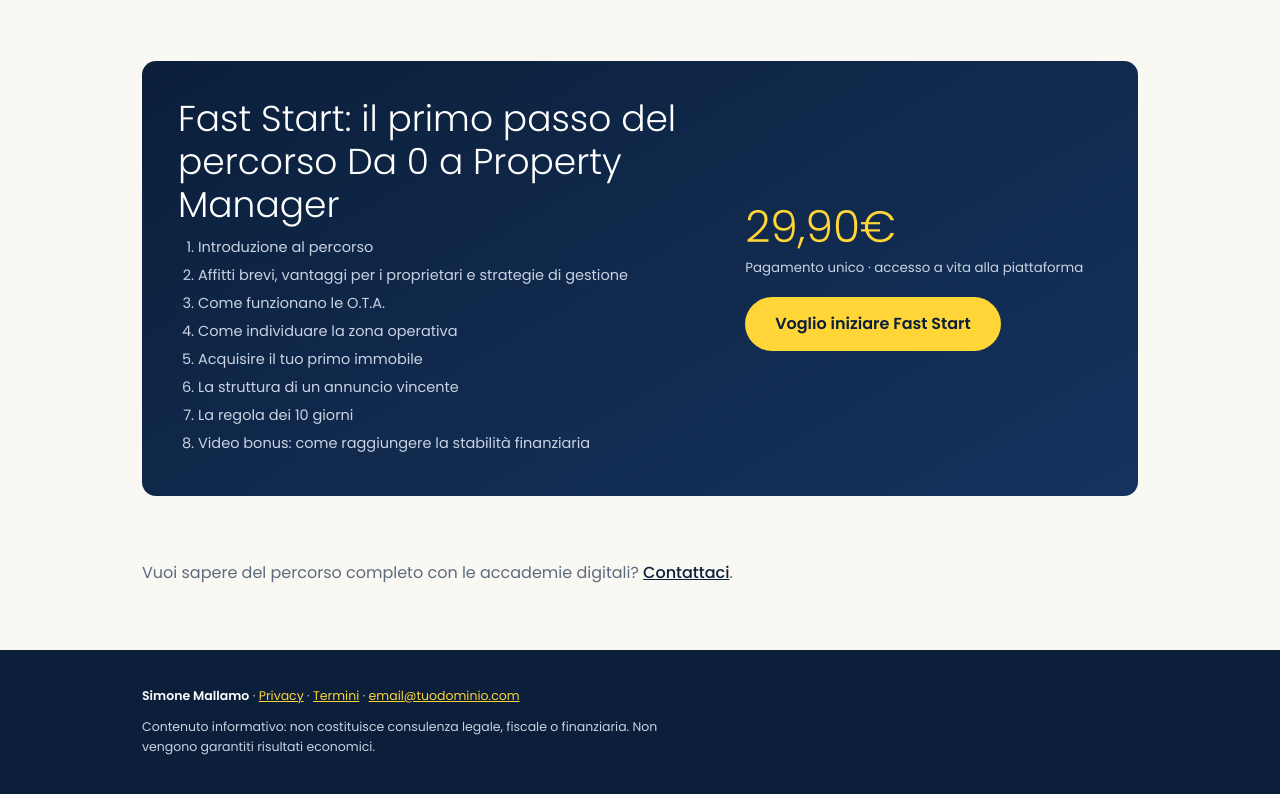
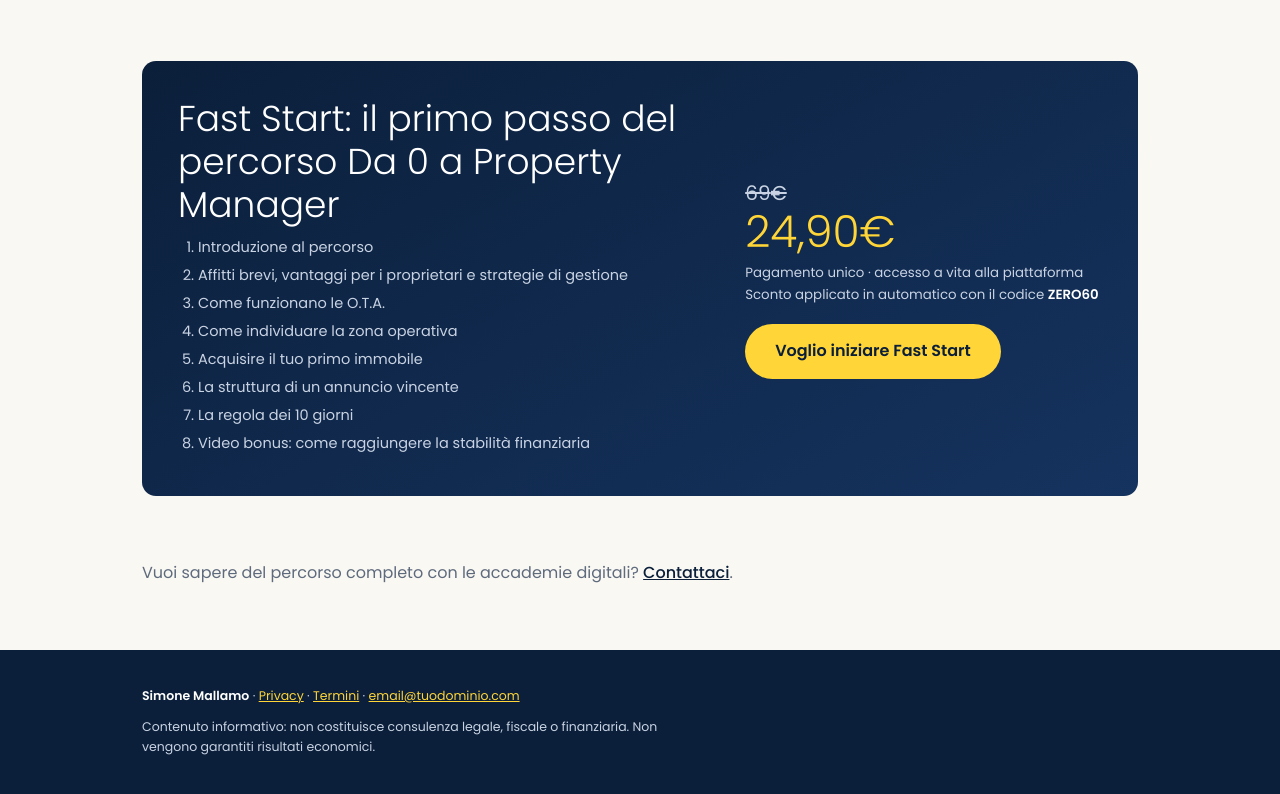
Before and after one commit to simonemallamo/dazeroapropertymanager, a plain HTML site: page grazie.html in a window 1280 px wide. Shown: the part 864-1658 px from the top of the page. Drawn offline with Linux system fonts and the light colour scheme.

Commit message:
update 3

```diff
--- a/assets/config.js
+++ b/assets/config.js
@@ -1,23 +1,28 @@
-// ====== DA COMPILARE: un solo posto per link e prezzi ======
+// ====== UNICO FILE DA MODIFICARE: link Stripe, codici, prezzi, video, email ======
 window.CFG = {
-  guideLink: "https://buy.stripe.com/INCOLLA_LINK_GUIDA",      // Stripe Payment Link della guida
-  fastStartLink: "https://buy.stripe.com/INCOLLA_LINK_FASTSTART", // Stripe Payment Link di Fast Start
-  fullPrice: "9,90",        // prezzo pieno della guida (solo testo mostrato, barrato)
-  price: "2",               // prezzo scontato col codice (solo testo mostrato)
-  promoCode: "INCOLLA_CODICE", // codice promozionale Stripe: viene applicato in automatico
-  fsPrice: "29,90",         // prezzo Fast Start (solo testo mostrato)
-  youtubeId: "INCOLLA_ID_VIDEO",   // video di presentazione (YouTube non in elenco)
-  fullProgramUrl: "mailto:email@tuodominio.com",  // contatto per il percorso completo
+  guideLink: "https://buy.stripe.com/14AeVddJO0Kg9vL7erfIs03",      // Payment Link guida
+  guideCode: "GUIDA80",                                              // codice promo guida (applicato in automatico)
+  fullPrice: "9,90",        // prezzo pieno guida (barrato)
+  price: "2",               // prezzo guida col codice (9,90€ - 7,90€)
+  fastStartLink: "https://buy.stripe.com/28EbJ1dJO50wbDT0Q3fIs02",  // Payment Link Fast Start
+  fastStartCode: "ZERO60",                                           // codice promo Fast Start (applicato in automatico)
+  fsFullPrice: "69",        // prezzo pieno Fast Start (barrato)
+  fsPrice: "24,90",         // prezzo Fast Start col codice (69€ - 44,10€)
+  youtubeId: "INCOLLA_ID_VIDEO",                 // video di presentazione (YouTube non in elenco)
+  fullProgramUrl: "mailto:email@tuodominio.com", // contatto per il percorso completo
   support: "email@tuodominio.com"
 };
 document.addEventListener("DOMContentLoaded", () => {
   const C = window.CFG, q = s => document.querySelectorAll(s);
-  q("[data-buy]").forEach(a => a.href = C.guideLink + (C.promoCode && !C.promoCode.startsWith("INCOLLA") ? (C.guideLink.includes("?") ? "&" : "?") + "prefilled_promo_code=" + encodeURIComponent(C.promoCode) : ""));
-  q("[data-full-price]").forEach(e => e.textContent = C.fullPrice);
-  q("[data-code]").forEach(e => e.textContent = C.promoCode);
-  q("[data-fs]").forEach(a => a.href = C.fastStartLink);
+  const withCode = (link, code) => code ? link + (link.includes("?") ? "&" : "?") + "prefilled_promo_code=" + encodeURIComponent(code) : link;
+  q("[data-buy]").forEach(a => a.href = withCode(C.guideLink, C.guideCode));
+  q("[data-fs]").forEach(a => a.href = withCode(C.fastStartLink, C.fastStartCode));
   q("[data-full]").forEach(a => a.href = C.fullProgramUrl);
   q("[data-price]").forEach(e => e.textContent = C.price);
+  q("[data-full-price]").forEach(e => e.textContent = C.fullPrice);
+  q("[data-fs-full]").forEach(e => e.textContent = C.fsFullPrice);
   q("[data-fsprice]").forEach(e => e.textContent = C.fsPrice);
+  q("[data-code]").forEach(e => e.textContent = C.guideCode);
+  q("[data-fs-code]").forEach(e => e.textContent = C.fastStartCode);
   q("[data-support]").forEach(e => { e.textContent = C.support; e.href = "mailto:" + C.support; });
 });
--- a/grazie.html
+++ b/grazie.html
@@ -17,7 +17,7 @@
 <section class="s" style="padding-top:0"><div class="wrap"><div class="offer">
 <div><h2>Fast Start: il primo passo del percorso Da 0 a Property Manager</h2>
 <ol><li>Introduzione al percorso</li><li>Affitti brevi, vantaggi per i proprietari e strategie di gestione</li><li>Come funzionano le O.T.A.</li><li>Come individuare la zona operativa</li><li>Acquisire il tuo primo immobile</li><li>La struttura di un annuncio vincente</li><li>La regola dei 10 giorni</li><li>Video bonus: come raggiungere la stabilità finanziaria</li></ol></div>
-<div><div class="pz"><span data-fsprice>29,90</span>€</div><small>Pagamento unico · accesso a vita alla piattaforma</small><a class="btn" data-fs href="#">Voglio iniziare Fast Start</a></div>
+<div><div style="color:var(--soft);text-decoration:line-through;font-size:20px"><span data-fs-full>69</span>€</div><div class="pz"><span data-fsprice>24,90</span>€</div><small>Pagamento unico · accesso a vita alla piattaforma<br>Sconto applicato in automatico con il codice <b data-fs-code style="color:#fff">ZERO60</b></small><a class="btn" data-fs href="#">Voglio iniziare Fast Start</a></div>
 </div></div></section>
 <section class="s" style="padding-top:0"><div class="wrap"><p style="color:var(--mut)">Vuoi sapere del percorso completo con le accademie digitali? <a data-full href="#" style="color:var(--navy);font-weight:500">Contattaci</a>.</p></div></section>
 <footer><div class="wrap"><b style="color:#fff">Simone Mallamo</b> · <a href="privacy.html">Privacy</a> · <a href="termini.html">Termini</a> · <a data-support href="#">assistenza</a>
```
